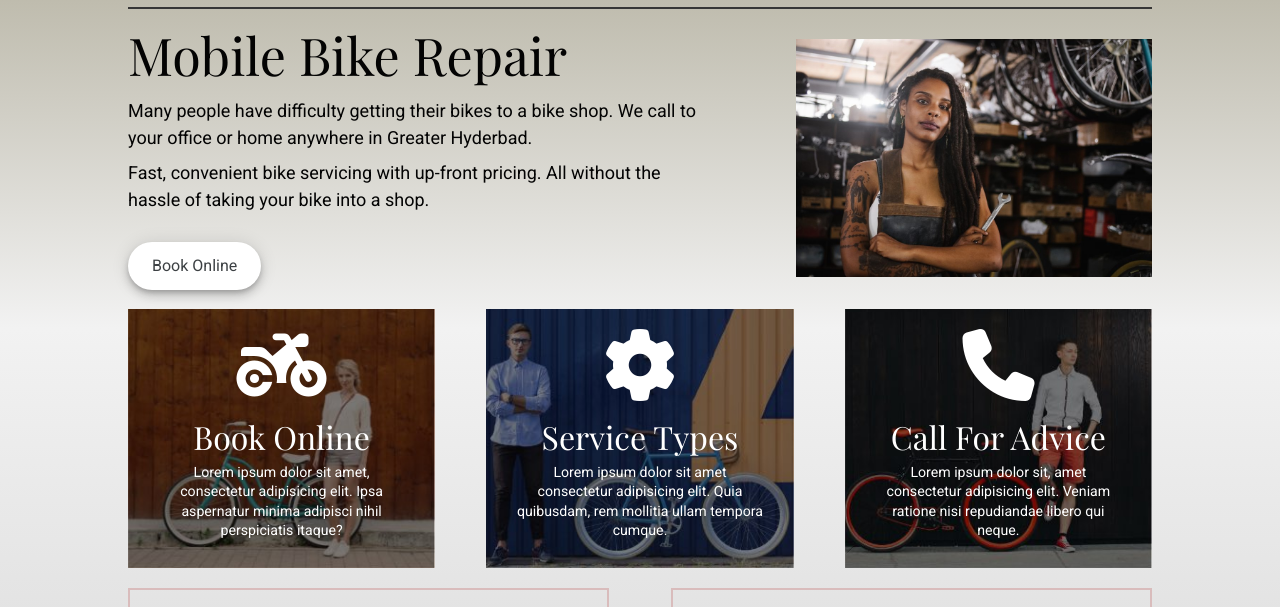
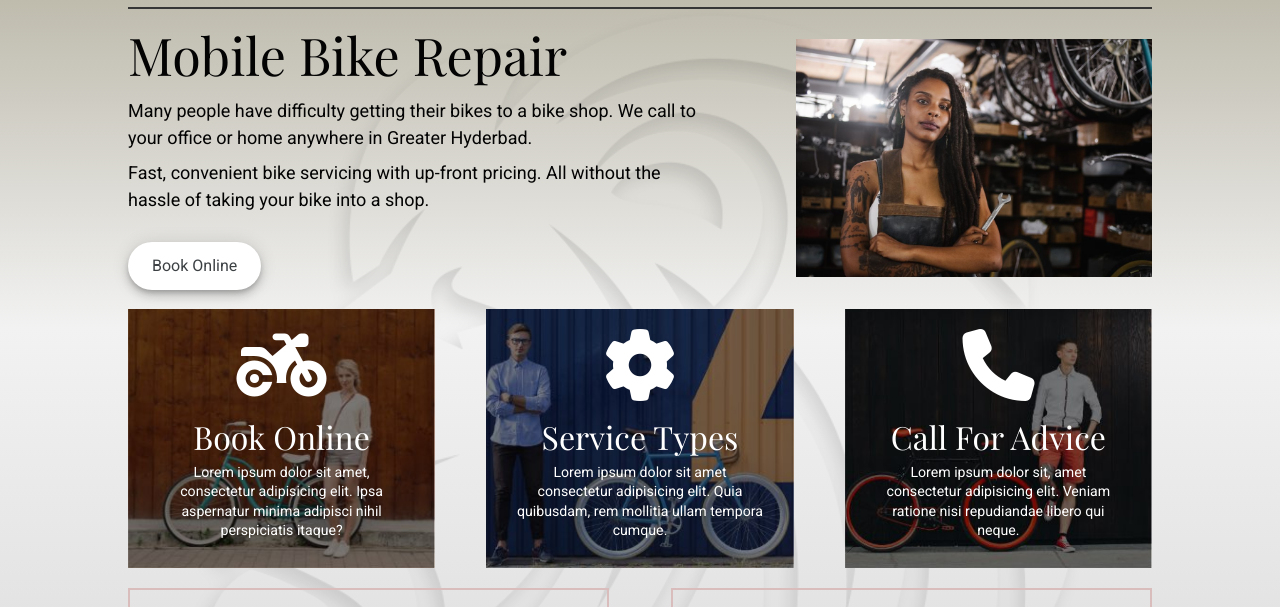
Before and after one commit to Rahul-xd/Bike-repair-site, a plain HTML site: page index.html in a window 1280 px wide. Shown: the part 114-721 px from the top of the page. Drawn offline with nearby package versions, Linux system fonts and the light colour scheme.

Commit message:
Update style.css

```diff
--- a/css/style.css
+++ b/css/style.css
@@ -7,7 +7,7 @@ html{
 body{
     position: relative;
     font-family: 'Roboto', sans-serif;
-    background-image: url(images/image-lion-background.png);
+    background-image: url(../images/image-lion-background.png);
     background-repeat:no-repeat;
     background-position:center;
     font-size: 1.125rem;
```
